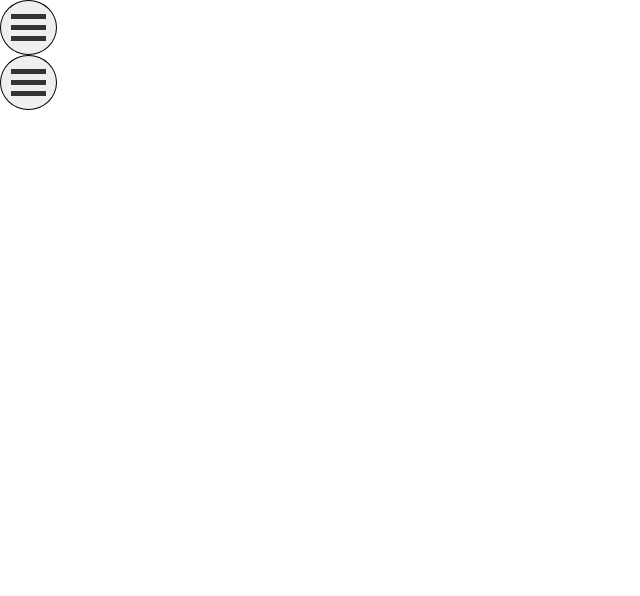
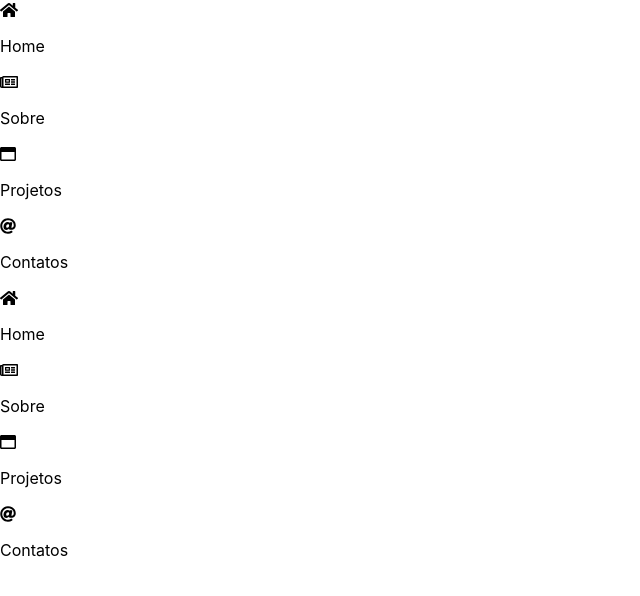
Before and after one commit to IagoPFerreira/portfolio-react, a React (Create React App) app: page / in a window 1280 px wide. Shown: the top 596 px of the page, without its empty margins (0-640 px from the left). Built offline with nearby package versions, Linux system fonts and the light colour scheme; the HTML template or start-up script is replaced by a standard one.

Commit message:
Refact: Removed components MenuButtons and MenuList and replace with Links

```diff
--- a/src/components/Navegation.jsx
+++ b/src/components/Navegation.jsx
@@ -1,25 +1,53 @@
-import React, { useState } from 'react';
-import MenuButton from './MenuButton';
+import React/* ,  { useState } */ from 'react';
+// import MenuButton from './MenuButton';
 import '../styles/Navegation.css';
-import MenuList from './MenuList';
+// import MenuList from './MenuList';
+import { faHome, /* faBars */ faAt } from '@fortawesome/free-solid-svg-icons';
+import { faNewspaper, /* faTimesCircle */ faWindowMaximize } from '@fortawesome/free-regular-svg-icons';
+import { FontAwesomeIcon } from '@fortawesome/react-fontawesome';
+// import { Link } from 'react-router-dom';
+import { Link } from 'react-scroll';
 
 function Navegation() {
-  const [display, setDisplay] = useState('none');
+  // const [display, setDisplay] = useState('hide');
 
-  const changeClassList = (e) => {
-    e.classList.toggle('change');
-    if (display === 'none') {
-      setDisplay('block');
-    } else {
-      setDisplay('none');
-    }
-  };
+  // const changeClassList = (e) => {
+  //   e.classList.toggle('change');
+  //   if (display === 'hide') {
+  //     setDisplay('show');
+  //   } else {
+  //     setDisplay('hide');
+  //   }
+  // };
 
   return (
-    <aside>
-      <MenuButton onClick={changeClassList} />
-      <MenuList display={display} />
-    </aside>
+    <nav className="menu">
+      {/* <MenuButton onClick={changeClassList} /> */}
+      {/* <MenuList /> */}
+      <Link
+        activeClass="active"
+        to="main"
+        spy
+        smooth
+        offset={-70}
+        duration={500}
+      >
+        <FontAwesomeIcon icon={faHome} />
+        <p className="link-name">Home</p>
+      </Link>
+      <Link to="/sobre">
+        <FontAwesomeIcon icon={faNewspaper} />
+        <p className="link-name">Sobre</p>
+      </Link>
+      <Link to="/projetos">
+        <FontAwesomeIcon icon={faWindowMaximize} />
+        <p className="link-name">Projetos</p>
+      </Link>
+      <Link to="/contatos">
+        <FontAwesomeIcon icon={faAt} />
+        <p className="link-name">Contatos</p>
+      </Link>
+    </nav>
   );
 }
 
```
